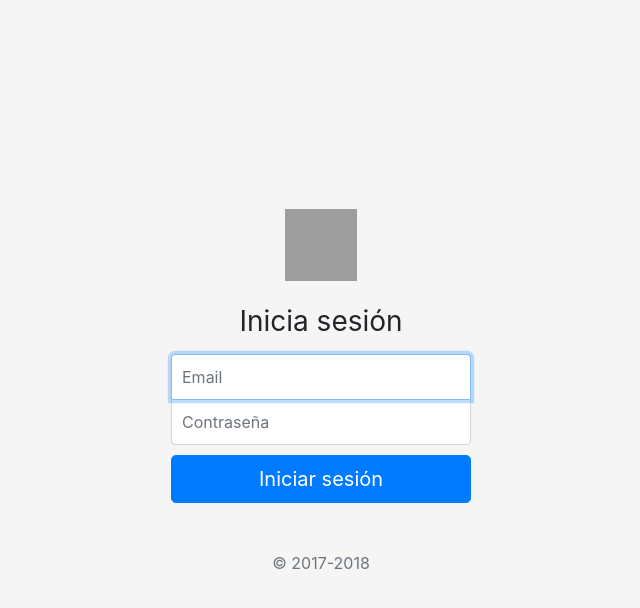
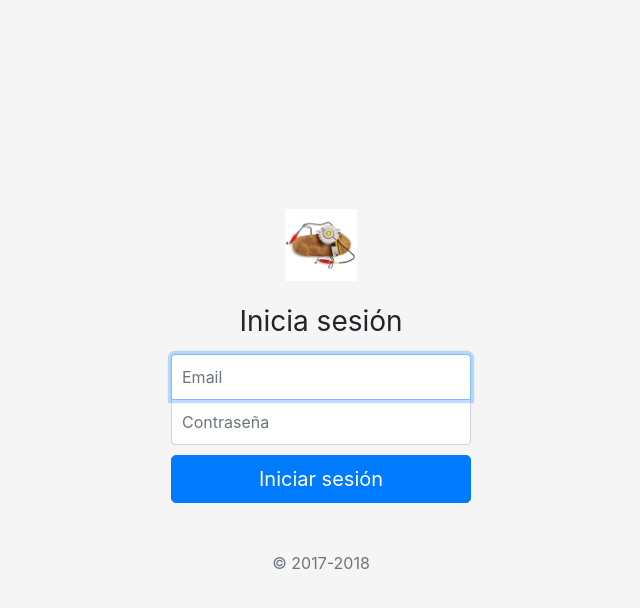
Before and after one commit to iesgn/growlab18, a Flask app: page /login in a window 1280 px wide. Shown: the top 608 px of the page, without its empty margins (319-959 px from the left). Run offline with Flask 2, Linux system fonts and the light colour scheme; some libraries are stand-ins or nearby versions; grey boxes are pictures that could not be loaded.

Commit message:
login.html

```diff
--- a/Desarrollo/calendar/templates/eventos.html
+++ b/Desarrollo/calendar/templates/eventos.html
@@ -8,12 +8,13 @@
 {% for evento in datos %}
 <div class="card">
   <div class="card-header">
-    Featured
+    {{ evento[2] }}
   </div>
   <div class="card-body">
     <h5 class="card-title">Special title treatment</h5>
     <p class="card-text">With supporting text below as a natural lead-in to additional content.</p>
     <a href="#" class="btn btn-primary">Editar</a>
+    <a href="#" class="btn btn-primary">Borrar</a>
   </div>
 </div>
 {% endfor %}
--- a/Desarrollo/calendar/templates/login.html
+++ b/Desarrollo/calendar/templates/login.html
@@ -29,7 +29,7 @@
       {{ error }}
     </div>
     {%endif%}
-      <img class="mb-4" src="/static/img/mrpotatoheadlogin.png" alt="" width="72" height="72">
+      <img class="mb-4" src="/static/img/login.gif" alt="" width="72" height="72">
       <h1 class="h3 mb-3 font-weight-normal">Inicia sesión</h1>
       <label for="inputEmail" class="sr-only">Email</label>
       <input type="email" id="inputEmail" class="form-control" placeholder="Email" required name="email" autofocus>
```
